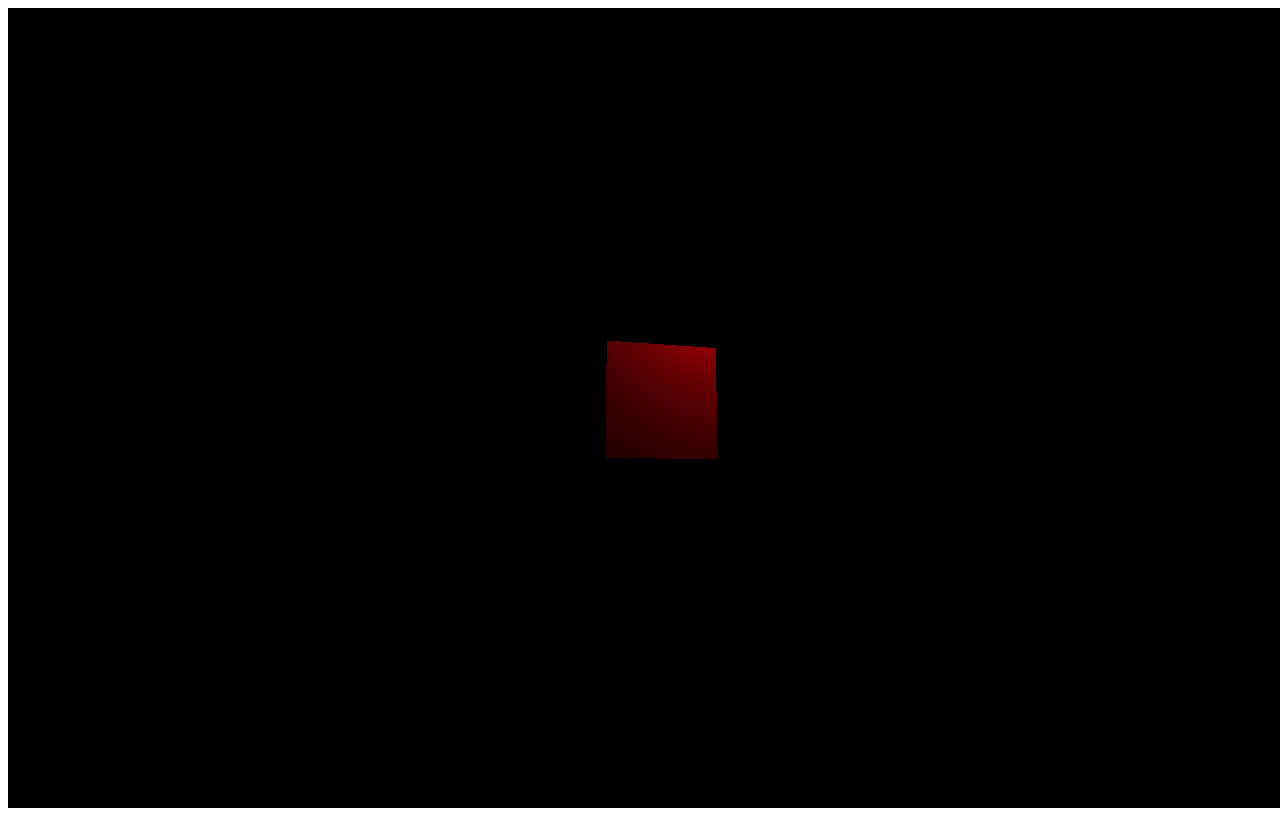
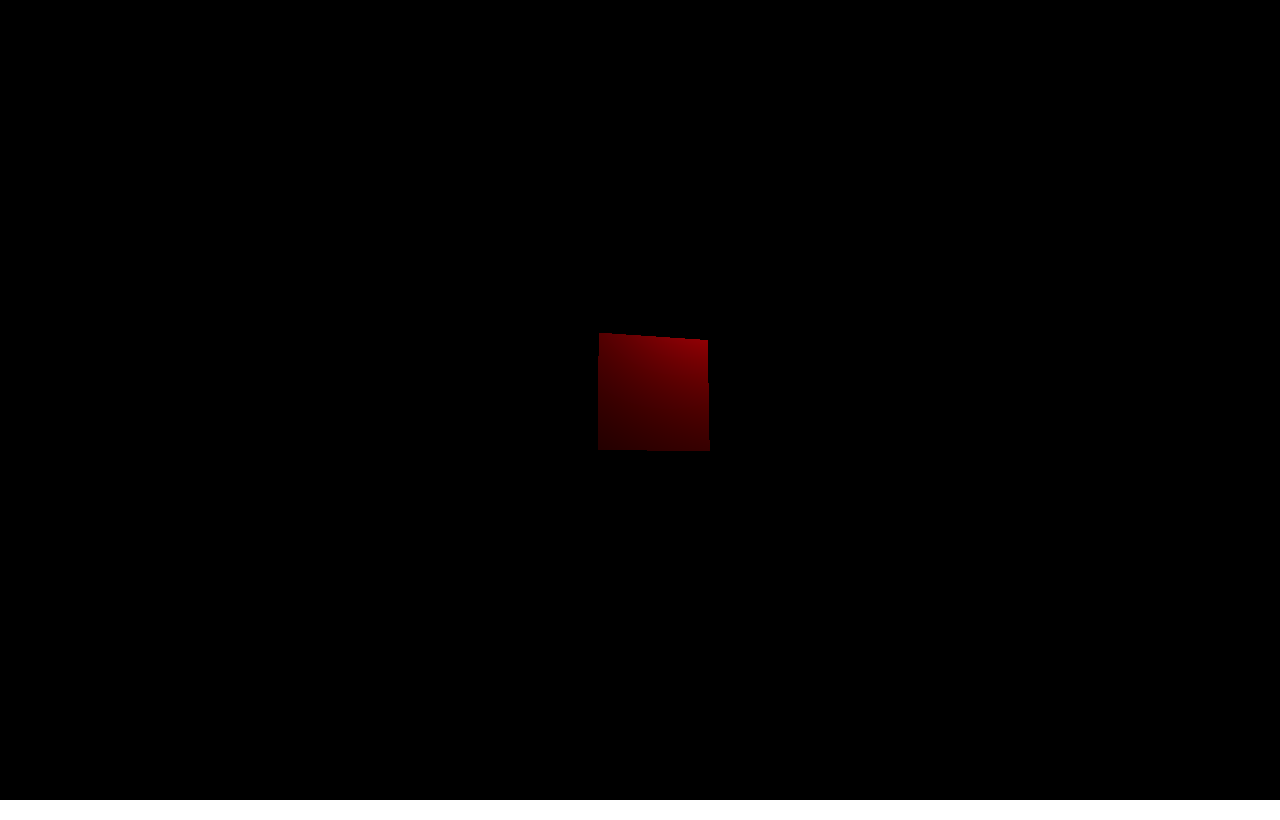
Before and after one commit to idaho06/lemniscata2016, a plain HTML site: page public_html/index.html in a window 1280 px wide. Drawn offline with Linux system fonts and the light colour scheme.

Commit message:
Quitamos barras de desplazamiento de la ventana

```diff
--- a/public_html/index.html
+++ b/public_html/index.html
@@ -9,10 +9,14 @@ and open the template in the editor.
         <title>Lemniscata 2016</title>
         <meta charset="UTF-8">
         <meta name="viewport" content="width=device-width, initial-scale=1.0">
+        <style>
+            body {
+                margin: 0px;
+                overflow: hidden;
+            }
+        </style>
     </head>
-    <body>
-        <div id="renderer01">
-        </div>
+    <body id="renderer01">
         <script src="js/libs/three.js/three.js"></script>
         <script src="js/main.js"></script>
     </body>
```
